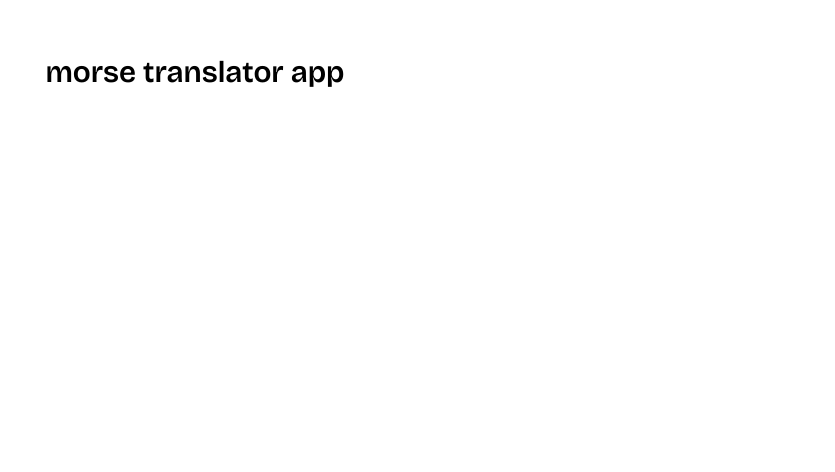
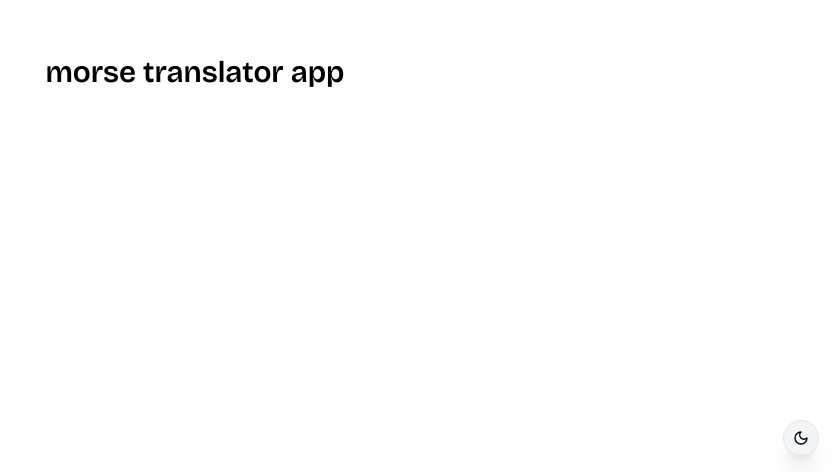
Before and after one commit to pietrodev07/morsenow, a Next.js app: page / in a window 1280 px wide. Shown: the part 328-800 px from the top of the page, without its empty margins (445-1280 px from the left). Built offline with nearby package versions, Linux system fonts and the light colour scheme.

Commit message:
feat(components): add theme-toggle component

```diff
--- a/src/app/layout.tsx
+++ b/src/app/layout.tsx
@@ -3,6 +3,7 @@ import { Metadata } from "next";
 import { PropsWithChildren } from "react";
 import { Bricolage_Grotesque } from "next/font/google";
 import { Providers } from "@/components/theme-provider";
+import { ThemeToggle } from "@/components/theme-toggle";
 
 const font = Bricolage_Grotesque({ subsets: ["latin"] });
 
@@ -15,7 +16,10 @@ export default function RootLayout({ children }: PropsWithChildren) {
   return (
     <html lang="en" className={font.className} suppressHydrationWarning>
       <body>
-        <Providers>{children}</Providers>
+        <Providers>
+          {children}
+          <ThemeToggle />
+        </Providers>
       </body>
     </html>
   );
--- /dev/null
+++ b/src/components/theme-toggle.tsx
@@ -0,0 +1,26 @@
+"use client";
+
+import { useCallback } from "react";
+import { Button } from "./ui/button";
+import { useTheme } from "next-themes";
+import { MoonIcon, SunIcon } from "lucide-react";
+
+export const ThemeToggle = () => {
+  const { setTheme, resolvedTheme } = useTheme();
+
+  const toggleTheme = useCallback(() => {
+    setTheme(resolvedTheme === "dark" ? "light" : "dark");
+  }, [resolvedTheme, setTheme]);
+
+  return (
+    <Button
+      size="icon"
+      variant="ghost"
+      onClick={toggleTheme}
+      className="fixed bottom-4 right-4 rounded-3xl border bg-gray-100 shadow-xl dark:bg-neutral-950/30"
+    >
+      <SunIcon className="hidden [html.dark_&]:block" />
+      <MoonIcon className="hidden [html.light_&]:block" />
+    </Button>
+  );
+};
```
